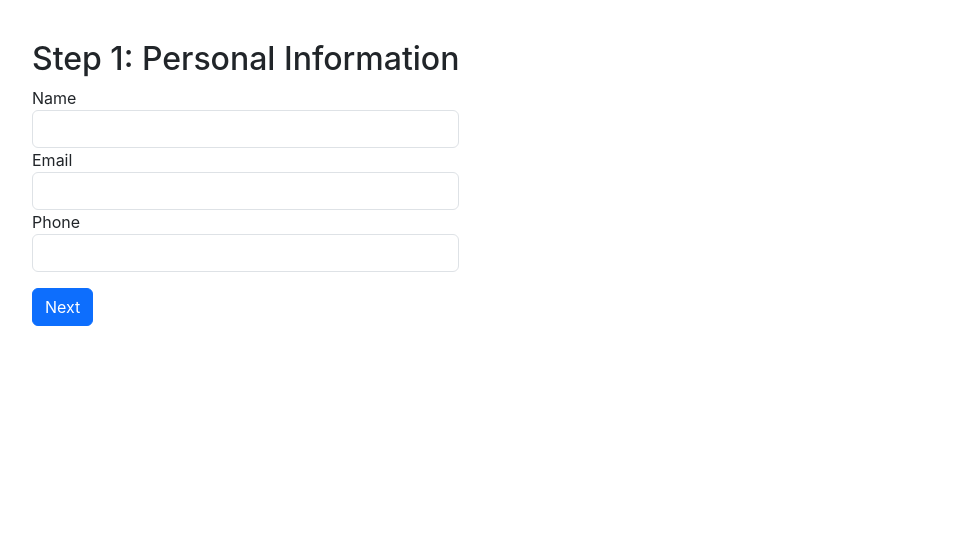
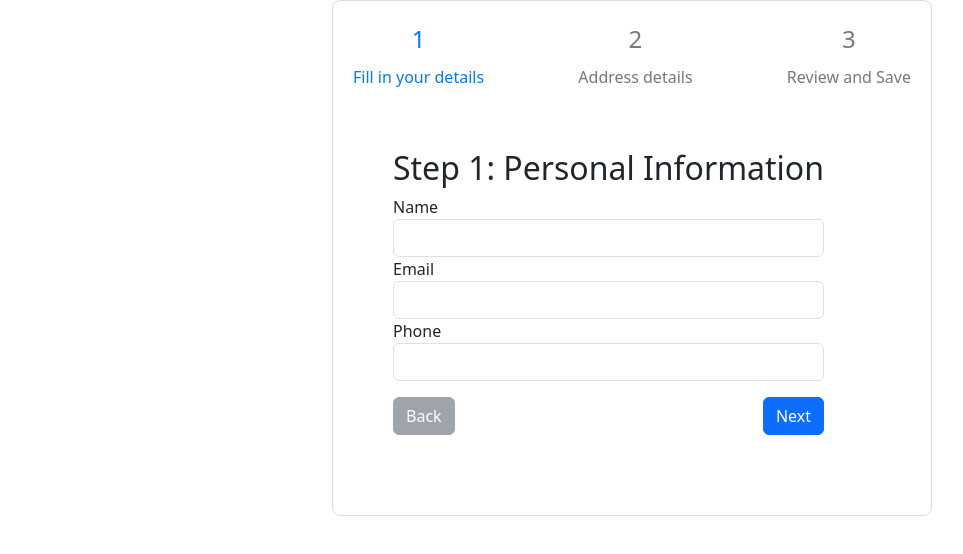
Before and after one commit to Ayesha19297/Multi-step-form, a React (Create React App) app in the folder steps-form/: page / in a window 1280 px wide. Shown: the top 554 px of the page, without its empty margins (8-971 px from the left). Built offline with nearby package versions, Linux system fonts and the light colour scheme; the HTML template or start-up script is replaced by a standard one.

Commit message:
added buttons and steps UI

```diff
--- a/steps-form/src/App.js
+++ b/steps-form/src/App.js
@@ -1,5 +1,6 @@
 import React from "react";
 import MultiStepForm from "./Components/MultiStepForm";
+import 'bootstrap/dist/css/bootstrap.min.css';
 
 function App() {
   return (
--- a/steps-form/src/Components/Buttons/index.js
+++ b/steps-form/src/Components/Buttons/index.js
@@ -1,8 +1,13 @@
-import React from 'react';
+import React from "react";
 
 const Buttons = ({ step, handleNext, handlePrev, handleSubmit }) => {
   return (
     <div className="d-flex justify-content-between mt-3">
+      {step === 1 && (
+        <button className="btn btn-secondary" disabled>
+          Back
+        </button>
+      )}
       {step > 1 && (
         <button className="btn btn-secondary" onClick={handlePrev}>
           Back
@@ -14,7 +19,7 @@ const Buttons = ({ step, handleNext, handlePrev, handleSubmit }) => {
         </button>
       ) : (
         <button className="btn btn-success" onClick={handleSubmit}>
-          Submit
+          Finish
         </button>
       )}
     </div>
--- a/steps-form/src/Components/MultiStepForm/form.css
+++ b/steps-form/src/Components/MultiStepForm/form.css
@@ -1,3 +1,66 @@
-.main{
-    text-align: center;
+.main {
+  text-align: center;
 }
+.multi-step-form {
+  max-width: 600px;
+  margin: 0 auto;
+  padding: 20px;
+  border: 1px solid #ddd;
+  border-radius: 8px;
+}
+
+.steps-indicator {
+  display: flex;
+  justify-content: space-between;
+  margin-bottom: 20px;
+}
+
+.step-item {
+  text-align: center;
+}
+
+.step-number {
+  font-size: 1.5rem;
+  color: #777;
+}
+
+.step-title {
+  display: block;
+  margin-top: 8px;
+  font-weight: 500;
+  color: #777;
+}
+
+.step-item.active .step-number {
+  color: #007bff;
+}
+
+.step-item.active .step-title {
+  color: #007bff;
+}
+
+.form-content {
+  margin-bottom: 20px;
+}
+
+.buttons {
+  text-align: right;
+}
+
+.btn {
+  background-color: #007bff;
+  color: white;
+  padding: 8px 16px;
+  border: none;
+  border-radius: 4px;
+  cursor: pointer;
+}
+
+.btn:disabled {
+  background-color: #ccc;
+  cursor: not-allowed;
+}
+
+.submit-btn {
+  background-color: #28a745;
+}
--- a/steps-form/src/Components/MultiStepForm/index.js
+++ b/steps-form/src/Components/MultiStepForm/index.js
@@ -1,5 +1,4 @@
-import React from "react";
-import { useState, useEffect } from "react";
+import React, { useState, useEffect } from "react";
 import "./form.css";
 import Step1 from "../Steps/Step1";
 import Step2 from "../Steps/Step2";
@@ -8,33 +7,57 @@ import Step3 from "../Steps/Step3";
 const MultiStepForm = () => {
   const [step, setStep] = useState(1);
   const [formData, setFormData] = useState({
-      name: '',
-      email: '',
-      phone: '',
-      address1: '',
-      address2: '',
-      city: '',
-      state: '',
-      zip: ''
+    name: "",
+    email: "",
+    phone: "",
+    address1: "",
+    address2: "",
+    city: "",
+    state: "",
+    zipcode: "",
   });
 
   useEffect(() => {
-      const savedData = JSON.parse(localStorage.getItem('formData')) || {};
+    const savedData = JSON.parse(localStorage.getItem("formData")) || {};
     setFormData({ ...formData, ...savedData });
   }, []);
 
   const nextStep = () => setStep(step + 1);
   const prevStep = () => setStep(step - 1);
 
-    const handleChange = input => e => {
+  const handleChange = (input) => (e) => {
     const value = e.target.value;
     const updatedFormData = { ...formData, [input]: value };
     setFormData(updatedFormData);
-      localStorage.setItem('formData', JSON.stringify(updatedFormData));
+    localStorage.setItem("formData", JSON.stringify(updatedFormData));
+  };
+
+  const renderStepsIndicator = () => {
+    const steps = [
+      "Fill in your details",
+      "Address details",
+      "Review and Save",
+    ];
+    return (
+      <div className="steps-indicator">
+        {steps.map((title, index) => (
+          <div
+            key={index}
+            className={`step-item ${index + 1 === step ? "active" : ""}`}
+          >
+            <span className="step-number">{index + 1}</span>
+            <span className="step-title">{title}</span>
+          </div>
+        ))}
+      </div>
+    );
   };
 
   return (
-      <>
+    <div className="multi-step-form">
+      {renderStepsIndicator()}
+
+      <div className="form-content">
         {step === 1 && (
           <Step1
             formData={formData}
@@ -50,13 +73,9 @@ const MultiStepForm = () => {
             prevStep={prevStep}
           />
         )}
-        {step === 3 && (
-          <Step3
-            formData={formData}
-            prevStep={prevStep}
-          />
-        )}
-      </>
+        {step === 3 && <Step3 formData={formData} prevStep={prevStep} />}
+      </div>
+    </div>
   );
 };
 
--- a/steps-form/src/Components/Steps/Step1.js
+++ b/steps-form/src/Components/Steps/Step1.js
@@ -1,5 +1,4 @@
 import React from "react";
-import Form from "react-bootstrap/Form";
 import './steps.css';
 import Buttons from "../Buttons";
 
--- a/steps-form/src/Components/Steps/Step2.js
+++ b/steps-form/src/Components/Steps/Step2.js
@@ -1,72 +1,67 @@
 import React from "react";
-import Form from "react-bootstrap/Form";
 import "./steps.css";
 import Buttons from "../Buttons";
 
 const Step2 = ({ formData, errors, handleChange, nextStep, prevStep }) => {
-    const handleNext = e => {
+  const handleNext = (e) => {
     e.preventDefault();
     if (formData.address1 && formData.city && formData.state && formData.zip) {
       nextStep();
     } else {
-          alert('Please fill in all fields');
+      alert("Please fill all fields");
     }
   };
   return (
     <div className="main">
-      <h1>Address Information</h1>
-      <Form className="form">
-        <Form.Group className="mb-3" controlId="AddressLine1">
-          <Form.Label>Address Line 1:</Form.Label>
-          <Form.Control
+      <form>
+        <h2>Step 2: Address Information</h2>
+        <div className="form-group">
+          <label>Address Line 1</label>
+          <input
             type="text"
-            placeholder="Enter Address Line1"
+            className="form-control"
             value={formData.address1}
-            onChange={(e) => handleChange("address1", e.target.value)}
+            onChange={handleChange("address1")}
           />
-        </Form.Group>
-
-        <Form.Group className="mb-3" controlId="AddressLine2">
-          <Form.Label>Address Line 2:</Form.Label>
-          <Form.Control
+        </div>
+        <div className="form-group">
+          <label>Address Line 2</label>
+          <input
             type="text"
-            placeholder="Enter Address Line2"
+            className="form-control"
             value={formData.address2}
-            onChange={(e) => handleChange("address2", e.target.value)}
+            onChange={handleChange("address2")}
           />
-        </Form.Group>
-
-        <Form.Group className="mb-3" controlId="City">
-          <Form.Label>City:</Form.Label>
-          <Form.Control
+        </div>
+        <div className="form-group">
+          <label>City</label>
+          <input
             type="text"
-            placeholder="Enter City"
+            className="form-control"
             value={formData.city}
-            onChange={(e) => handleChange("city", e.target.value)}
+            onChange={handleChange("city")}
           />
-        </Form.Group>
-
-        <Form.Group className="mb-3" controlId="State">
-          <Form.Label>State:</Form.Label>
-          <Form.Control
+        </div>
+        <div className="form-group">
+          <label>State</label>
+          <input
             type="text"
-            placeholder="Enter State"
+            className="form-control"
             value={formData.state}
-            onChange={(e) => handleChange("state", e.target.value)}
+            onChange={handleChange("state")}
           />
-        </Form.Group>
-
-        <Form.Group className="mb-3" controlId="Zipcode">
-          <Form.Label>Zip code:</Form.Label>
-          <Form.Control
-            type="number"
-            placeholder="Enter Zip code"
-            value={formData.zip}
-            onChange={(e) => handleChange("zip", e.target.value)}
+        </div>
+        <div className="form-group">
+          <label>Zip Code</label>
+          <input
+            type="text"
+            className="form-control"
+            value={formData.zipcode}
+            onChange={handleChange("zip")}
           />
-        </Form.Group>
+        </div>
         <Buttons step={2} handleNext={handleNext} handlePrev={prevStep} />
-      </Form>
+      </form>
     </div>
   );
 };
--- a/steps-form/src/Components/Steps/Step3.js
+++ b/steps-form/src/Components/Steps/Step3.js
@@ -3,16 +3,17 @@ import "./steps.css";
 import React from "react";
 
 const Step3 = ({ formData, prevStep }) => {
-  const handleSubmit = (e) => {
+  const handleFinish = (e) => {
     e.preventDefault();
     setTimeout(() => {
       alert("Form submitted successfully");
       localStorage.removeItem("formData");
     }, 1000);
   };
+
   return (
     <div>
-      <h2>Confirmation</h2>
+      <h2>Confirm the details:</h2>
       <div>
         <h3>Personal Information</h3>
         <p>Name: {formData.name}</p>
@@ -27,7 +28,9 @@ const Step3 = ({ formData, prevStep }) => {
         <p>State: {formData.state}</p>
         <p>Zip Code: {formData.zip}</p>
       </div>
-      <Buttons step={3} handlePrev={prevStep} handleSubmit={handleSubmit} />
+      <div>
+        <Buttons step={3} handlePrev={prevStep} handleSubmit={handleFinish} />
+      </div>
     </div>
   );
 };
```
Lines whose indentation alone changed are shown as unchanged.
